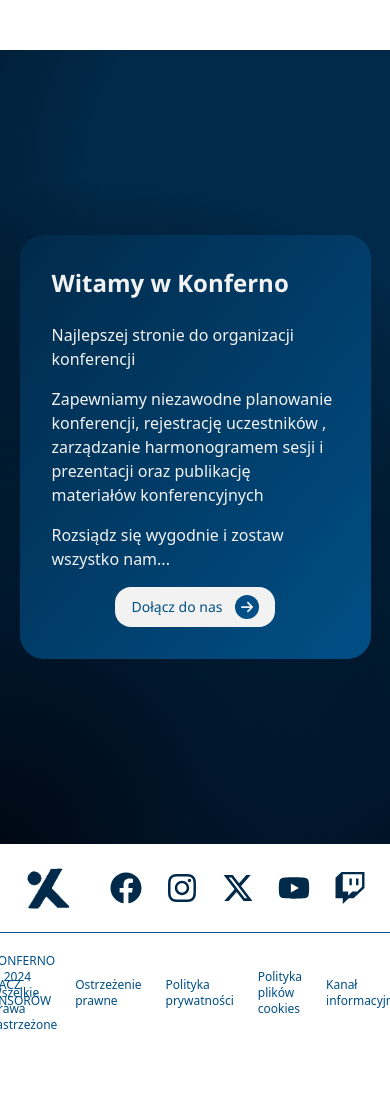
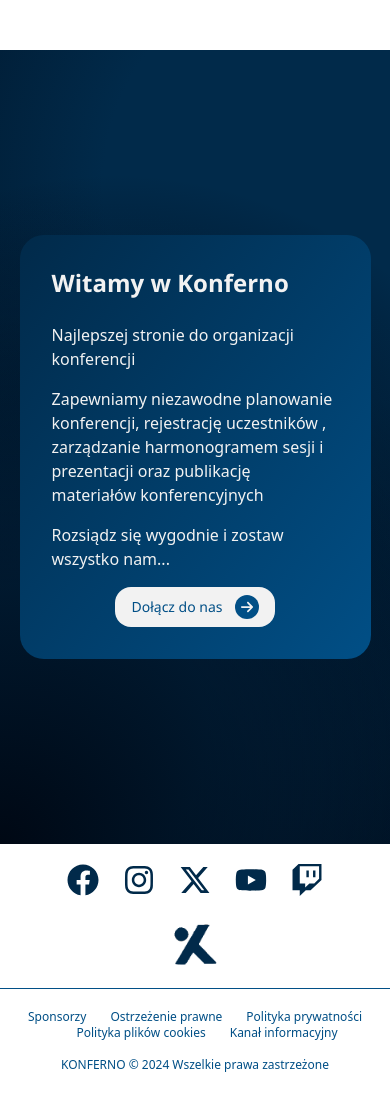
Before and after one commit to theImmortalCoders/konfero_frontend, a Next.js app: page / in a window 390 px wide. Before the commit the page ends 1053 px from the top, so only its background shows below. Built offline with nearby package versions, Linux system fonts and the light colour scheme.

Commit message:
fix: #6 Footer RWD

```diff
--- a/src/components/common/Footer/Footer.tsx
+++ b/src/components/common/Footer/Footer.tsx
@@ -4,28 +4,28 @@ import { FaXTwitter } from "react-icons/fa6";
 export default function Footer () {
     return (
         <footer>
-            <div className="flex justify-center px-6 py-5">
-                <span className="w-full">
+            <div className="flex flex-col lg:flex-row px-6 py-5">
+                <span className="flex w-full justify-center lg:justify-start order-2 lg:order-1 ">
                     <img src="/logo/blue/logo_img_blue.png" alt="logo" className="w-12 h-12"/>
                 </span>
-                <span className="flex w-full justify-end items-center space-x-6 text-darkblue">
-                    <FaFacebook className="w-8 h-8"/>
-                    <FaInstagram className="w-8 h-8"/>
-                    <FaXTwitter className="w-8 h-8"/>
-                    <FaYoutube className="w-8 h-8"/>
-                    <FaTwitch className="w-8 h-8"/>
+                <span className="flex w-full justify-center lg:justify-end items-center space-x-6 mb-6 lg:mb-0 text-darkblue order-1 lg:order-2">
+                    <FaFacebook className="w-8 h-8 cursor-pointer"/>
+                    <FaInstagram className="w-8 h-8 cursor-pointer"/>
+                    <FaXTwitter className="w-8 h-8 cursor-pointer"/>
+                    <FaYoutube className="w-8 h-8 cursor-pointer"/>
+                    <FaTwitch className="w-8 h-8 cursor-pointer"/>
                 </span>
             </div>
-            <div className="flex justify-center px-6 py-5 text-blue border-t border-blue">
-                <span className="flex w-full">
+            <div className="flex flex-col lg:flex-row px-6 py-5 text-blue border-t border-blue">
+                <span className="flex w-full justify-center lg:justify-start py-4 lg:py-0 order-2 lg:order-1">
                     <p className="font-sans text-xs">KONFERNO © 2024 Wszelkie prawa zastrzeżone</p>
                 </span>
-                <span className="flex w-full justify-end items-center space-x-6">
-                    <p className="font-sans text-xs">ZOBACZ SPONSORÓW</p>
-                    <p className="font-sans text-xs">Ostrzeżenie prawne</p>
-                    <p className="font-sans text-xs">Polityka prywatności</p>
-                    <p className="font-sans text-xs">Polityka plików cookies</p>
-                    <p className="font-sans text-xs">Kanał informacyjny</p>
+                <span className="flex flex-wrap lg:flex-nowrap w-full justify-center lg:justify-end items-center space-x-6 order-1 lg:order-2">
+                    <p className="font-sans text-xs cursor-pointer">Sponsorzy</p>
+                    <p className="font-sans text-xs cursor-pointer">Ostrzeżenie prawne</p>
+                    <p className="font-sans text-xs cursor-pointer">Polityka prywatności</p>
+                    <p className="font-sans text-xs cursor-pointer">Polityka plików cookies</p>
+                    <p className="font-sans text-xs cursor-pointer">Kanał informacyjny</p>
                 </span>
             </div>
         </footer>
```
